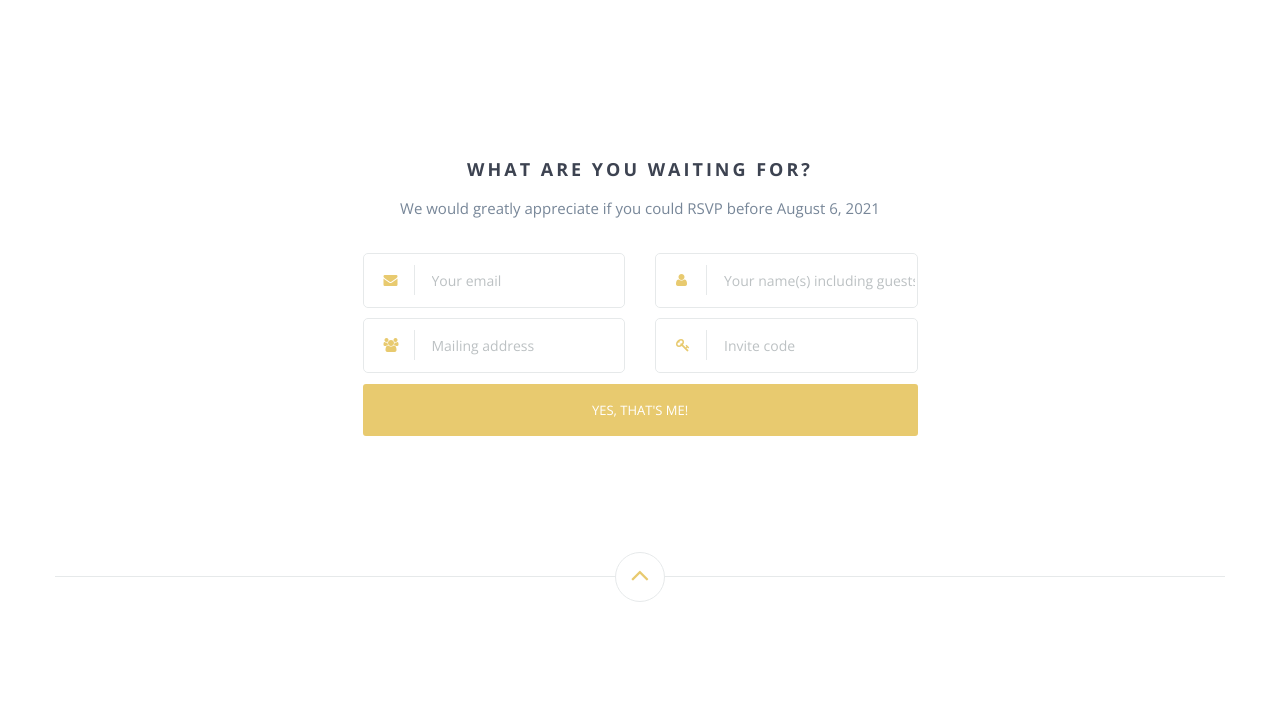
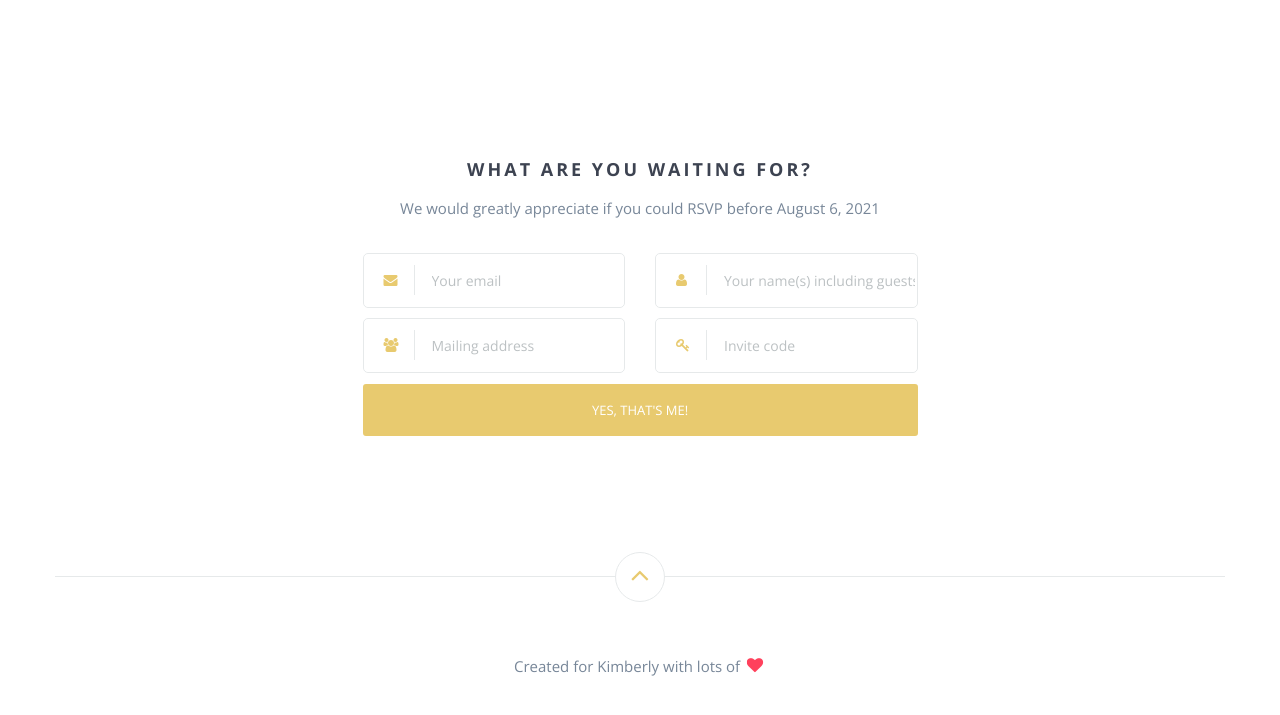
Before and after one commit to mds08011/malkimberly-wedding, a website: page index.html in a window 1280 px wide. Shown: the part 3513-4228 px from the top of the page. Before the commit the page ends 4185 px from the top, so only its background shows below. Drawn offline with nearby package versions, Linux system fonts and the light colour scheme; some packages are replaced by stand-ins of ours; files whose address does not match are found by name.

Commit message:
Add love note

```diff
--- a/index.html
+++ b/index.html
@@ -456,7 +456,7 @@
         <div class="row">
             <div class="col-sm-12 text-center content">
                 <span class="to-top-wrapper"><a href="#top" class="to-top"><i class="fa fa-angle-up"></i></a></span>
-                <!-- <p>Crafted by Ram with lots of <span class="fa fa-heart pulse2"></span> for Antara</p> -->
+                <p>Created for Kimberly with lots of <span class="fa fa-heart pulse2"></span></p>
                 <!-- <p>Source code of this wesbite is licensed under...and avaliable at... -->
                 <!-- <p>Orginal website template by Ram at ...</p> -->
             </div>
```
